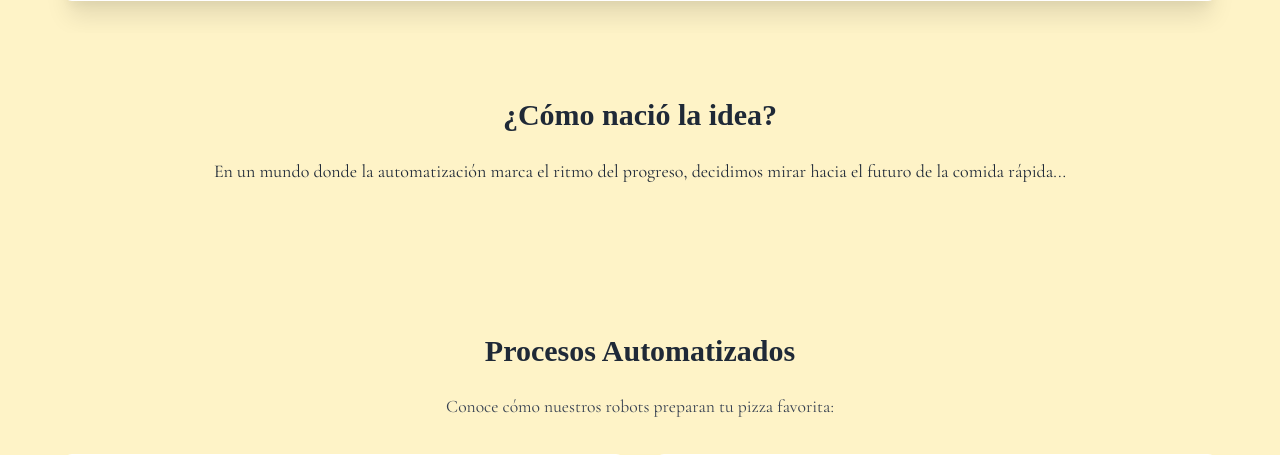
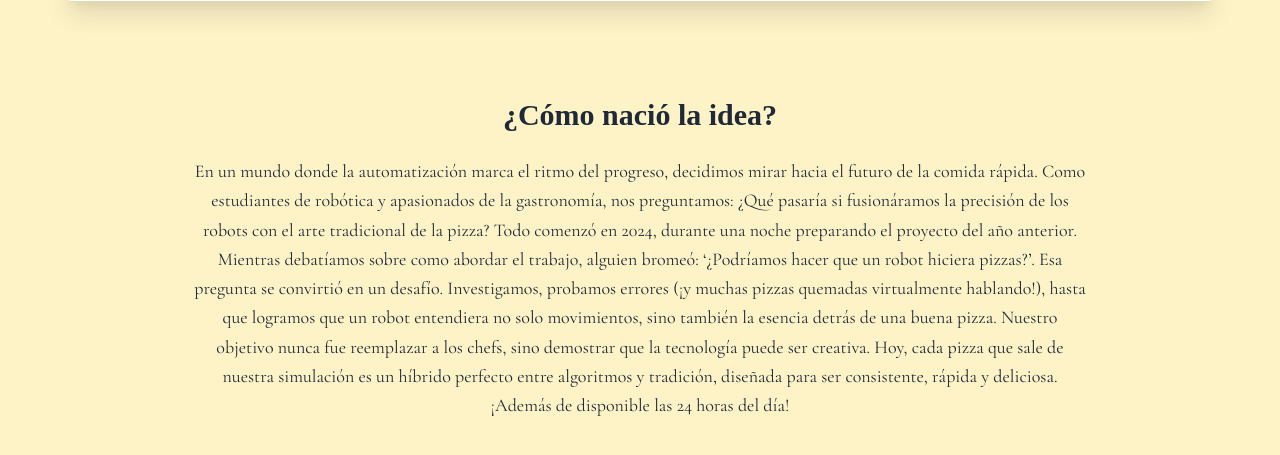
Before and after one commit to Ruben-pergra/Autopizza_web, a Flask app: page / in a window 1280 px wide. Shown: the part 1845-2300 px from the top of the page. Run offline with Flask 3, Linux system fonts and the light colour scheme; some libraries are stand-ins or nearby versions; some web fonts are replaced.

Commit message:
video final

```diff
--- a/templates/index.html
+++ b/templates/index.html
@@ -107,7 +107,7 @@
         <div class="bg-white p-4 rounded-lg shadow-xl">
           <div class="video-container">
             <iframe
-              src="https://www.youtube.com/embed/u7oc1SMZtwA?playsinline=1"
+              src="https://www.youtube.com/embed/-eAleZapty4?playsinline=1"
               title="Video de presentación"
               allow="autoplay; encrypted-media"
               allowfullscreen>
@@ -126,12 +126,17 @@
         </div>
       </div>
     </section>
+  <!-- ========== Idea ========== -->
 
     <section class="py-16 px-6 md:px-12 bg-yellow-100" id="historia">
       <div class="max-w-4xl mx-auto text-center">
         <h2 class="text-3xl font-bold text-gray-800 mb-6">¿Cómo nació la idea?</h2>
         <p class="text-lg text-gray-800 leading-relaxed">
-          En un mundo donde la automatización marca el ritmo del progreso, decidimos mirar hacia el futuro de la comida rápida...
+          En un mundo donde la automatización marca el ritmo del progreso, decidimos mirar hacia el futuro de la comida rápida. Como estudiantes de robótica y apasionados de la gastronomía, nos preguntamos: ¿Qué pasaría si fusionáramos la precisión de los robots con el arte tradicional de la pizza?
+
+          Todo comenzó en 2024, durante una noche preparando el proyecto del año anterior. Mientras debatíamos sobre como abordar el trabajo, alguien bromeó: ‘¿Podríamos hacer que un robot hiciera pizzas?’. Esa pregunta se convirtió en un desafío. Investigamos, probamos errores (¡y muchas pizzas quemadas virtualmente hablando!), hasta que logramos que un robot entendiera no solo movimientos, sino también la esencia detrás de una buena pizza.
+
+          Nuestro objetivo nunca fue reemplazar a los chefs, sino demostrar que la tecnología puede ser creativa. Hoy, cada pizza que sale de nuestra simulación es un híbrido perfecto entre algoritmos y tradición, diseñada para ser consistente, rápida y deliciosa. ¡Además de disponible las 24 horas del día!
         </p>
       </div>
     </section>
```
